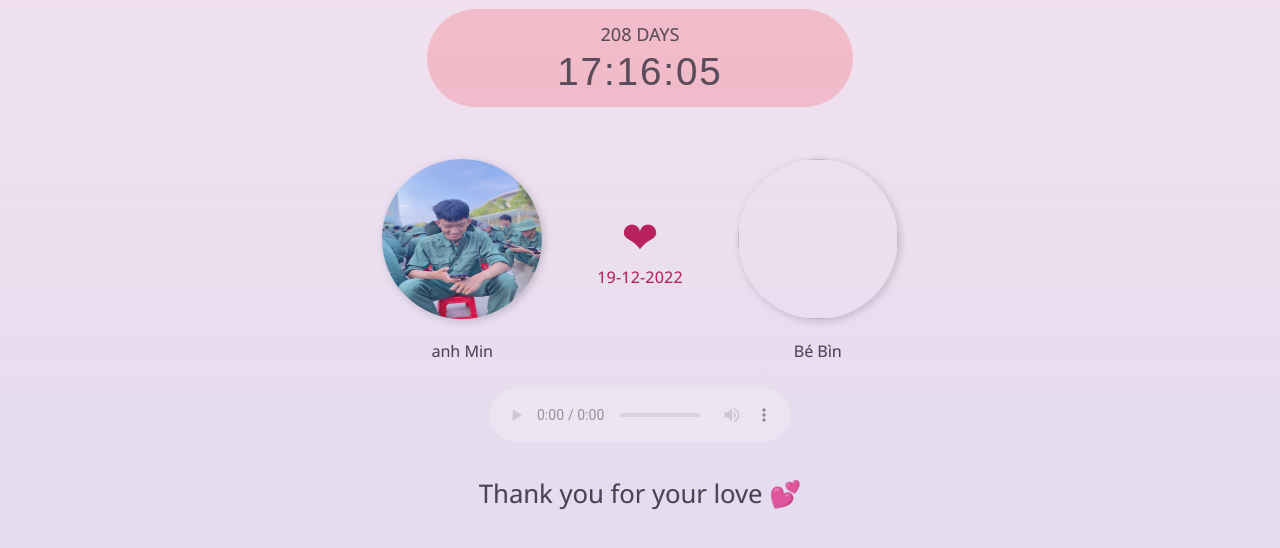
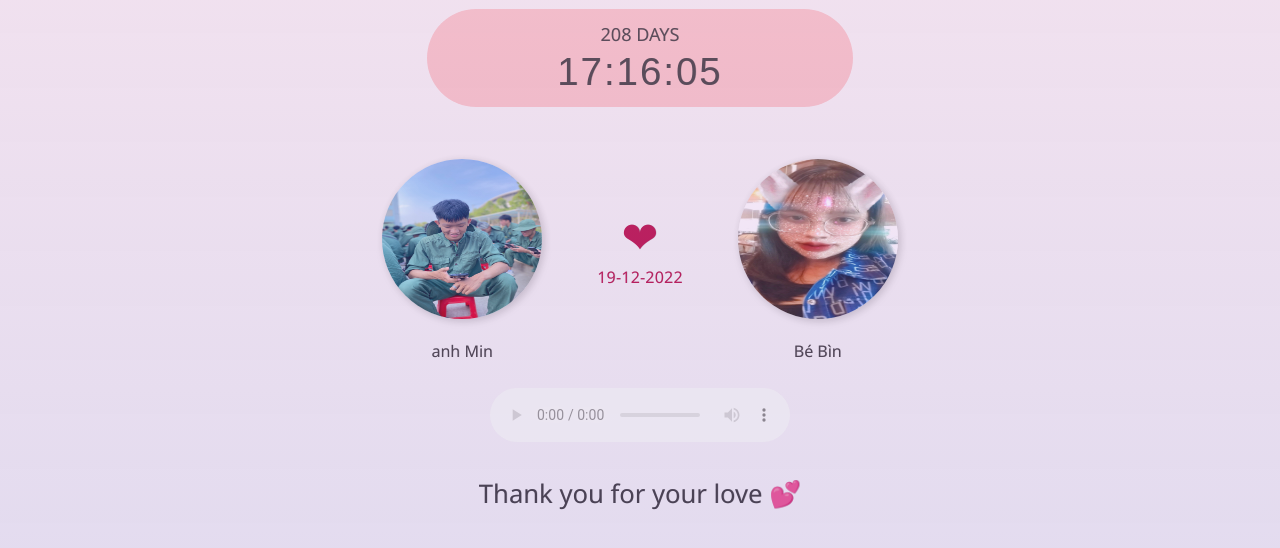
Before and after one commit to vawnminh0405/my-love, a plain HTML site: page index.html in a window 1280 px wide. Shown: the part 144-692 px from the top of the page. Drawn offline with Linux system fonts and the light colour scheme.

Commit message:
Update index.html

```diff
--- a/index.html
+++ b/index.html
@@ -29,7 +29,7 @@
                         ❤<anni>...</anni>
                   </div>
                   <div class="two">
-                        <img src="img/.jpg" class="avt">
+                        <img src="img/baby1.jpg" class="avt">
                         <p>Bé Bìn </p>
                   </div>
             </div>
```
